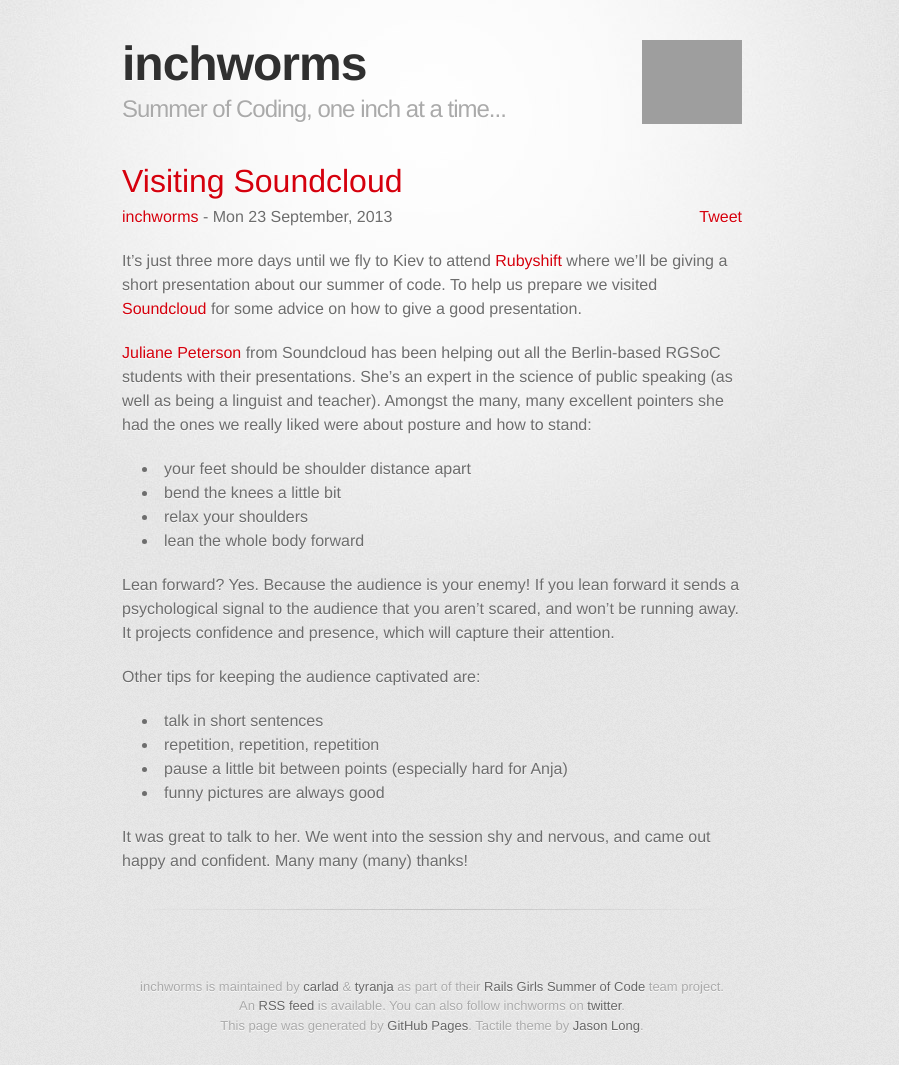
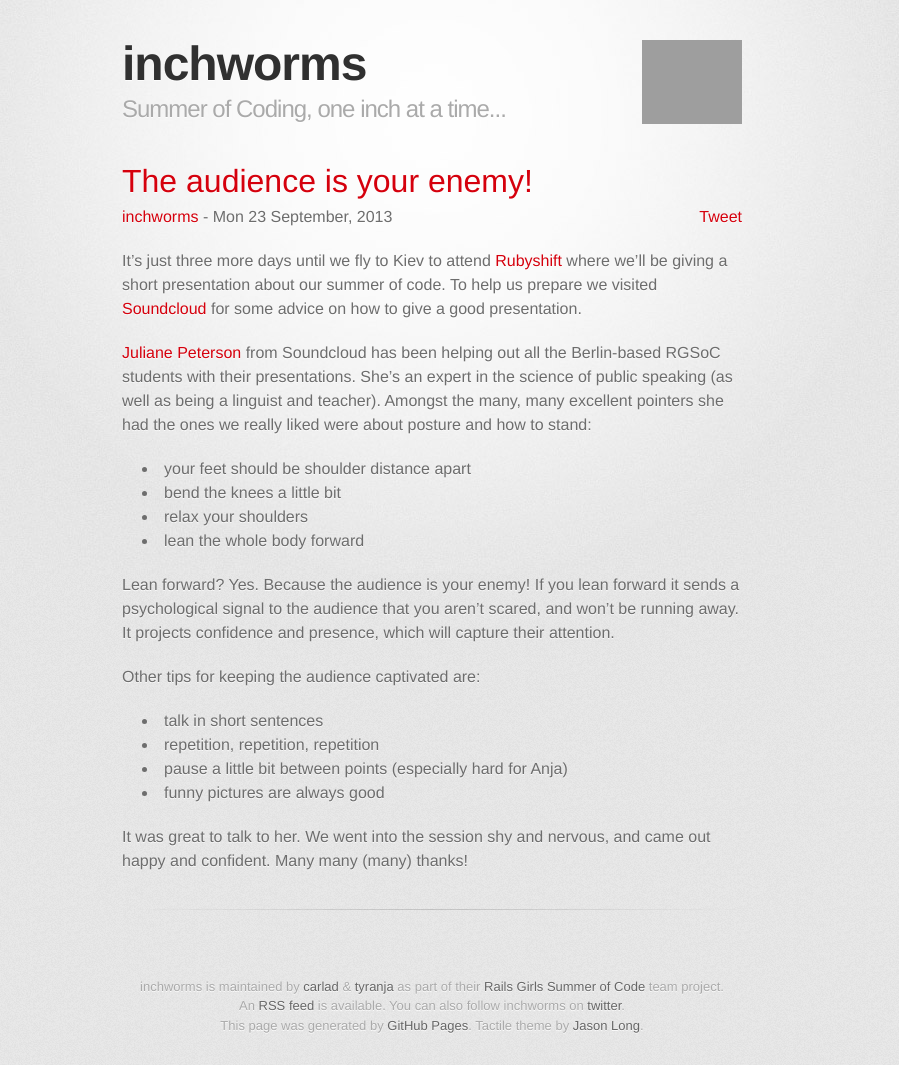
Before and after one commit to inchworms/inchworms, a Jekyll site: the page built from _posts/2013-09-23-soundcloud.md, in a window 1280 px wide. Shown: the whole page, without its empty margins (208-1107 px from the left). Built offline with Jekyll 4.4.1, drawn with Linux system fonts in a browser that asks for light colours; nearby versions of some CDN libraries; some web fonts are replaced; Markdown is read by kramdown in place of the engine named in the settings; comment, search, counter and statistics services are not loaded; grey boxes are pictures that could not be loaded.

Commit message:
change the title of the blog

```diff
--- a/_posts/2013-09-23-soundcloud.md
+++ b/_posts/2013-09-23-soundcloud.md
@@ -1,5 +1,5 @@
 ---
-title: Visiting Soundcloud
+title: The audience is your enemy!
 layout: post
 created_at: Mon Sep 23 2013 17:15
 permalink: /blog/2013-09-23-soundcloud
```
